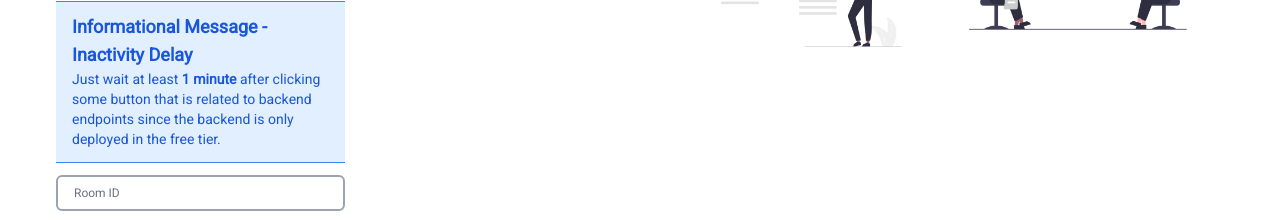
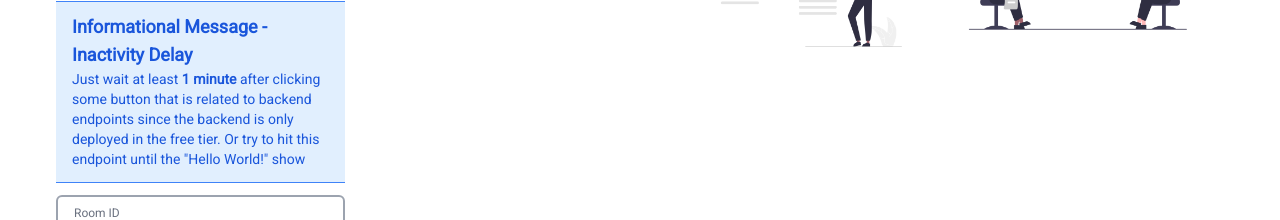
Before and after one commit to dondomiedungca/leiger-web, a Vue app: page / in a window 1280 px wide. Shown: the part 509-729 px from the top of the page. Built offline with nearby package versions, Linux system fonts and the light colour scheme; no server answers; what vue3-google-login would draw is missing.

Commit message:
Added informational message

```diff
--- a/src/views/Home.vue
+++ b/src/views/Home.vue
@@ -60,7 +60,9 @@
           <p class="text-sm">
             Just wait at least <b>1 minute</b> after clicking some button that
             is related to backend endpoints since the backend is only deployed
-            in the free tier.
+            in the free tier. Or try to hit this
+            <a href="https://leiger-api.onrender.com/">endpoint</a> until the
+            "Hello World!" show
           </p>
         </div>
         <TextInput
```
